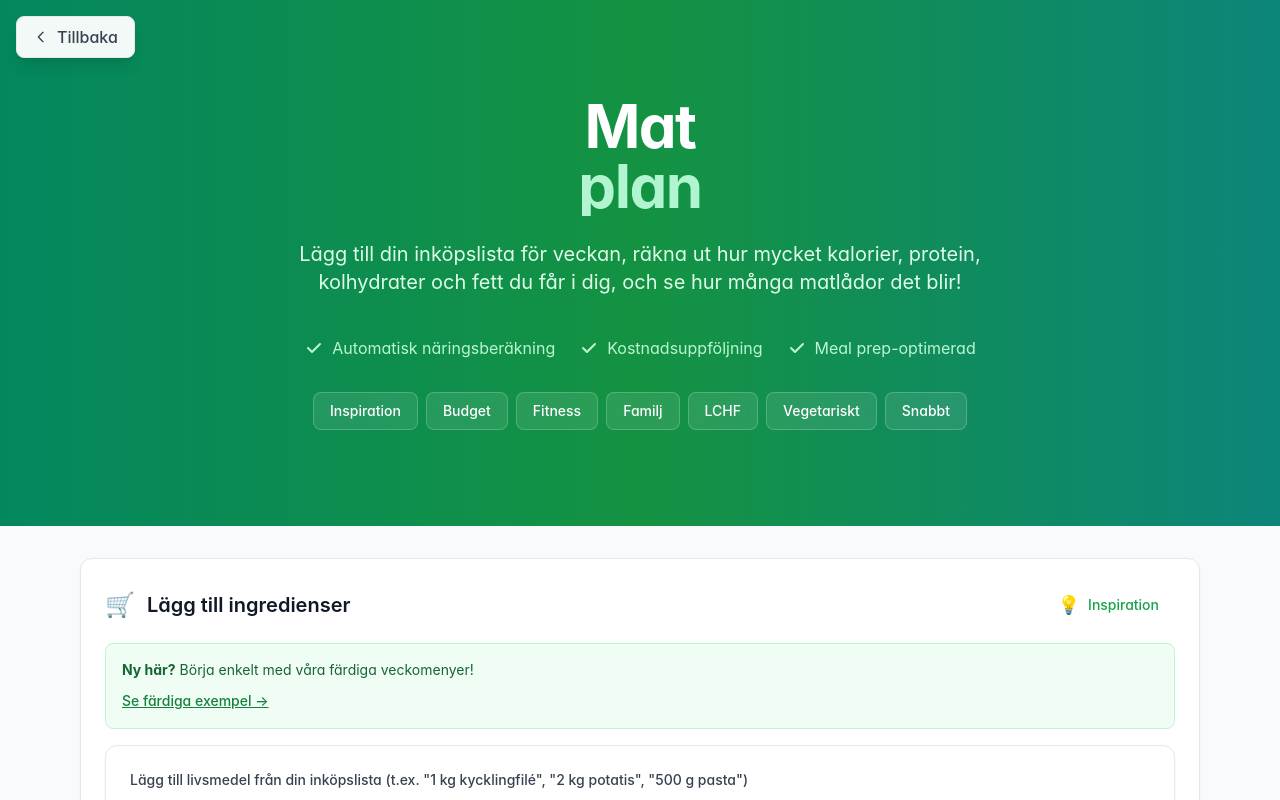
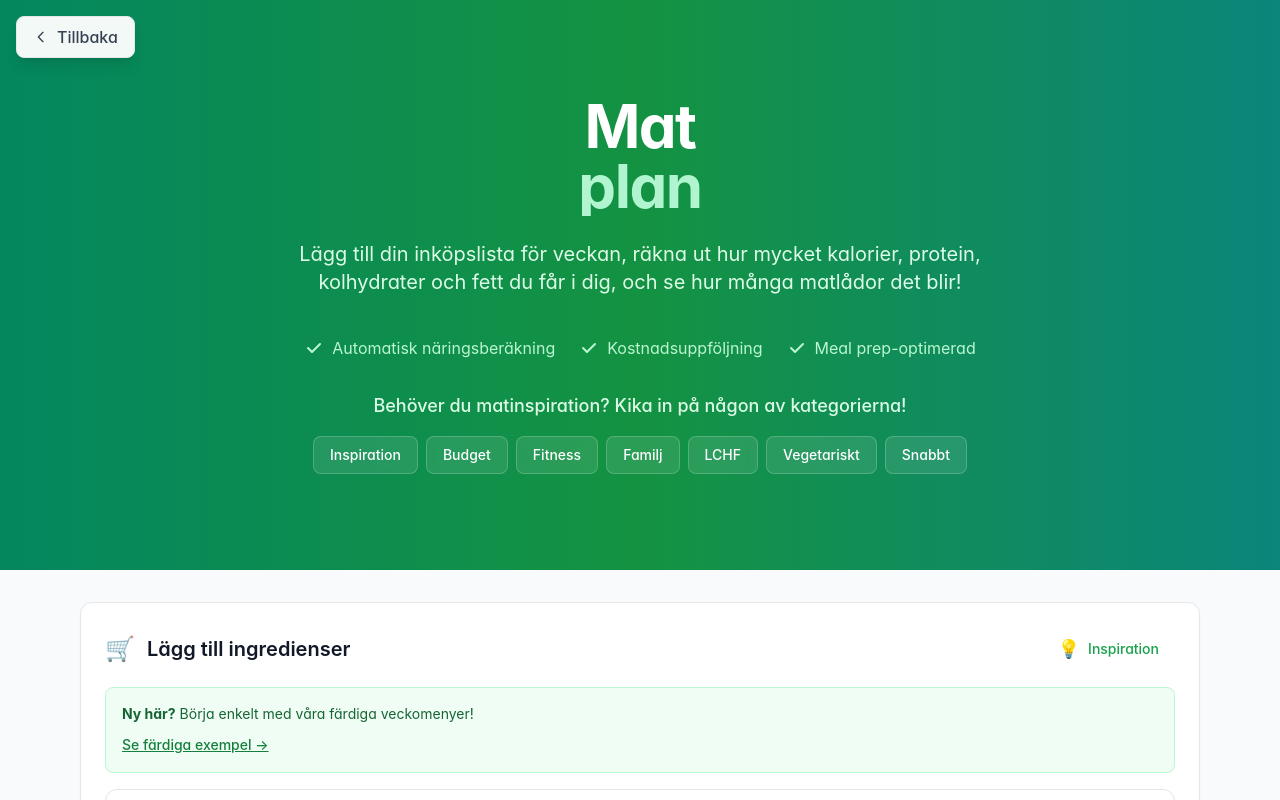
Before and after one commit to Joelnils/portfolio, a React (Vite) app in the folder projects/matladereknaren/: page / in a window 1280 px wide. Shown: the top 800 px of the page. Built offline with nearby package versions, Linux system fonts and the light colour scheme.

Commit message:
Add explanatory text above recipe category navigation
Added 'Behöver du matinspiration? Kika in på någon av kategorierna!' to make it clear what the navigation buttons are for

```diff
--- a/projects/matladereknaren/src/components/Header.jsx
+++ b/projects/matladereknaren/src/components/Header.jsx
@@ -45,6 +45,11 @@ function Header() {
             </div>
 
             {/* Recipe Categories Navigation */}
+            <div className="mb-4">
+              <p className="text-green-100 text-lg font-medium">
+                Behöver du matinspiration? Kika in på någon av kategorierna!
+              </p>
+            </div>
             <nav className="flex flex-wrap justify-center gap-2">
               <a
                 href="inspiration/"
```
